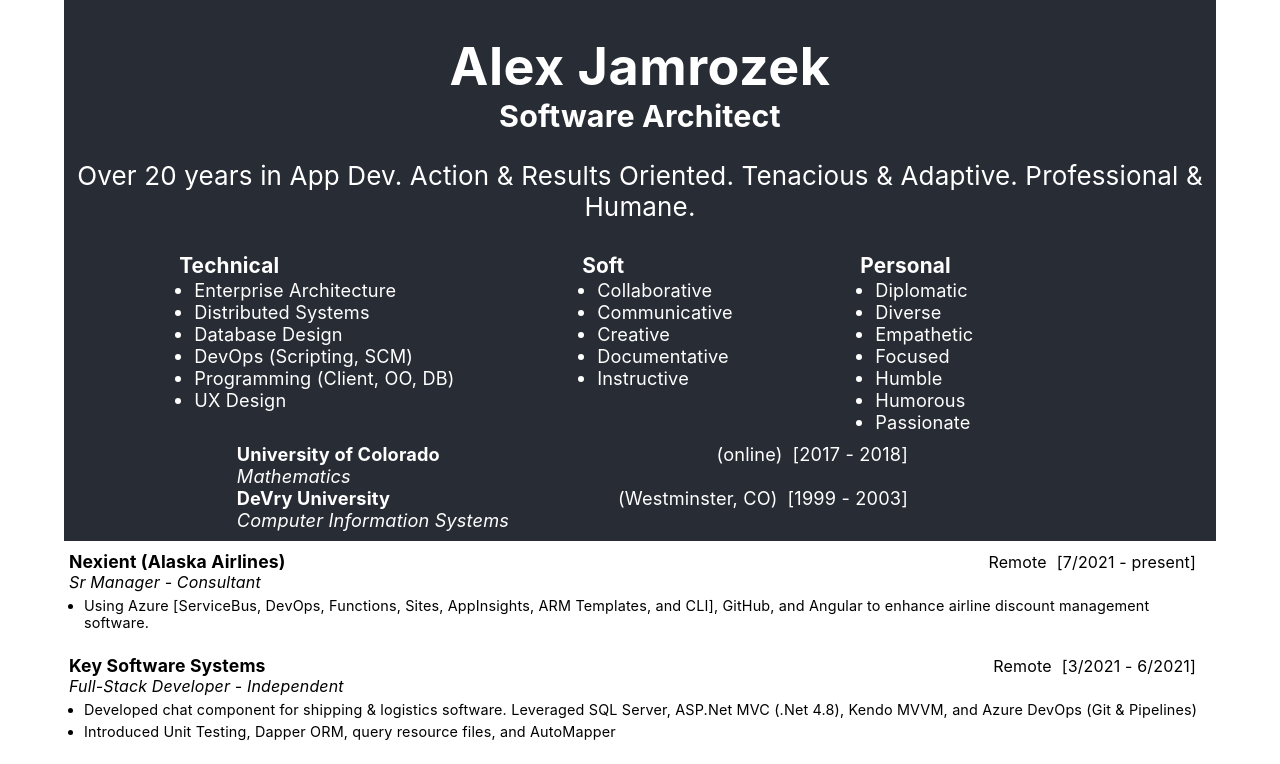
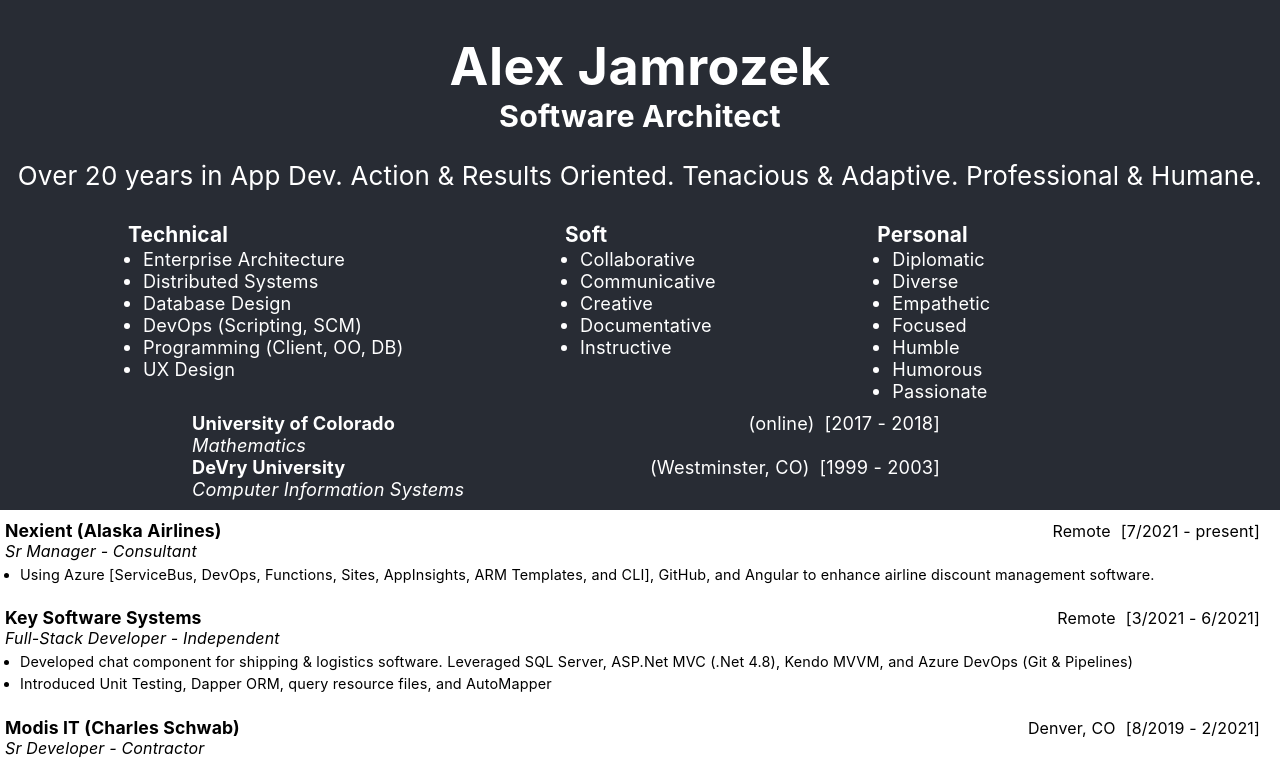
Before and after one commit to ajamrozek/resume, a React (Create React App) app in the folder resume-app/: page / in a window 1280 px wide. Shown: the top 764 px of the page. Built offline with nearby package versions, Linux system fonts and the light colour scheme.

Commit message:
reverting the "print safe" change. not that safe

```diff
--- a/resume-app/src/App.css
+++ b/resume-app/src/App.css
@@ -1,13 +1,6 @@
 .App {
   text-align: center;
   letter-spacing: .01em;
-  width: auto;
-  border: 0;
-  margin: 0 5%;
-  padding: 0;
-  float: none;
-  position: static;
-  overflow: visible;
 }
 
 .App-logo {
```
